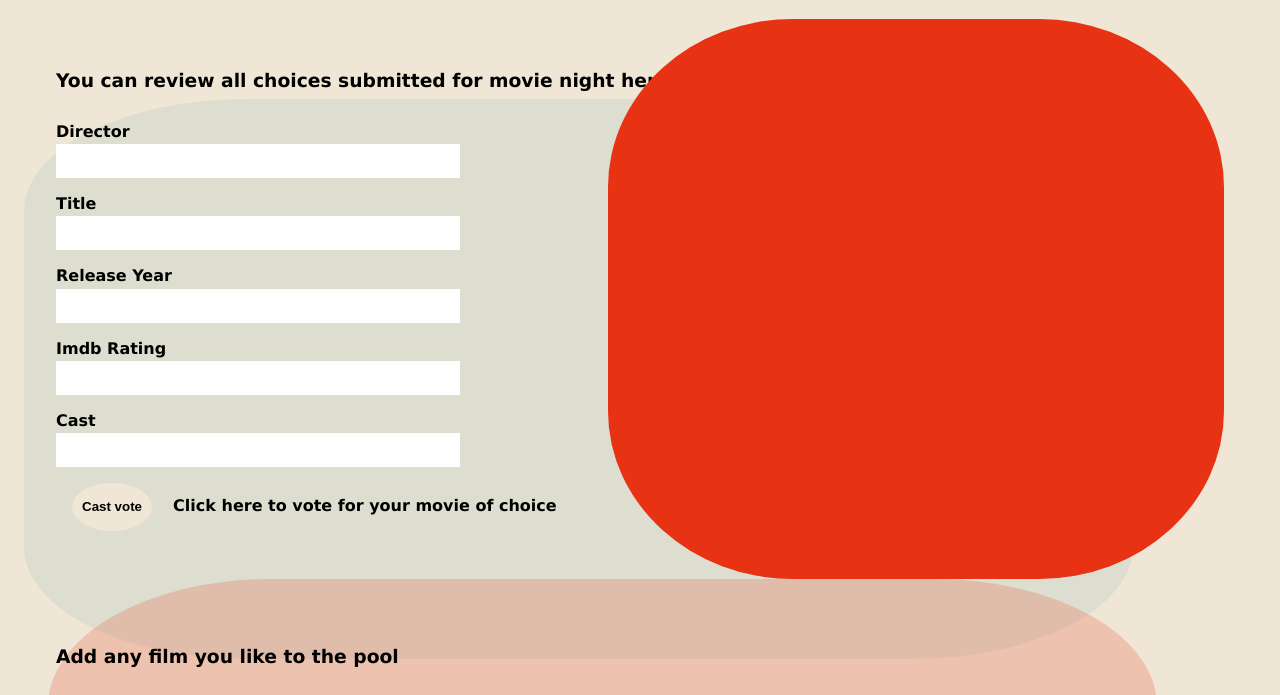
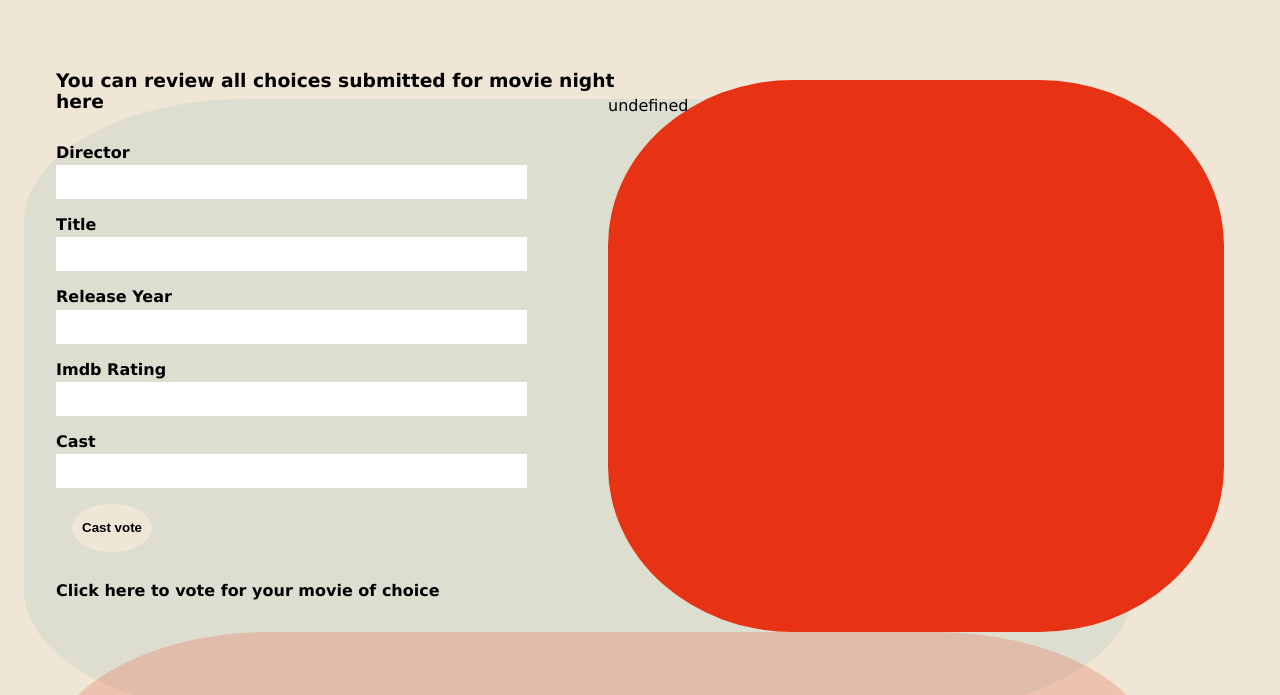
Before and after one commit to camelPhonso/moviedata, a plain HTML site: page index.html in a window 1280 px wide. Both pictures are taken after a click on the button "Cast vote". Shown: the part 62-757 px from the top of the page. Drawn offline with Linux system fonts and the light colour scheme.

Commit message:
added main.js to display and manipulate data

```diff
--- a/index.html
+++ b/index.html
@@ -26,7 +26,7 @@
                 <label for="cast_filter">Cast</label>
                 <input id="cast_filter" type="datalist" class="input"></input>
             </form>
-            <button id="voter" type="button">Cast vote</button>
+            <button id="voter" type="button" onclick="render(movieData)">Cast vote</button>
             <label for="voter">Click here to vote for your movie of choice</label>
             <div id="movie_list"></div>
         </section>
--- a/main.js
+++ b/main.js
@@ -1,5 +1,5 @@
 //local storage with the given data
-const movieData = {
+let movieData = [{
   "The Darjeeling Limited": {
     plot: "A year after their father's funeral, three brothers travel across India by train in an attempt to bond with each other.",
     cast: ["Jason Schwartzman", "Owen Wilson", "Adrien Brody"],
@@ -33,6 +33,26 @@ const movieData = {
     plot: "A writer encounters the owner of an aging high-class hotel, who tells him of his early years serving as a lobby boy in the hotel's glorious years under an exceptional concierge.",
     cast: ["Ralph Fiennes", "F. Murray Abraham", "Mathieu Amalric"],
   },
-}
+}];
+
 
 localStorage.setItem('MovieList', JSON.stringify(movieData));
+
+//global variables
+const display = document.getElementById('movie_list');
+
+
+//display the list in #movie_list
+function render(obj){
+  obj.forEach((o) => {
+    //create a paragraph element and its content at each iteration
+    let par = document.createElement('p');
+    let cont = document.createTextNode(o.runtime);
+
+    //append the paragraph and content to their correct parent
+    display.appendChild(par);
+    par.appendChild(cont);
+  });
+};
+
+console.log(object.keys(movieData));
--- a/styles.css
+++ b/styles.css
@@ -35,16 +35,28 @@ html{
     padding:2rem;
     position:relative;
     margin:1rem;
+    display:grid;
+    grid-template-columns: 1fr 1fr;
 }
 
 #movie_list{
     background:var(--darks);
-    height:100%;
-    width:50%;
+    height:90%;
+    width:100%;
     position:absolute;
     right:2rem;
-    top:0;
+    top:10%;
     border-radius:30%;
+    grid-column:2;
+}
+
+#filter{
+    grid-column:1;
+    width:100%;
+    display:flex;
+    flex-flow:column nowrap;
+    align-items:flex-start;
+    gap:0.2rem;
 }
 
 #selector{
@@ -67,7 +79,7 @@ html{
     margin:1rem;
 }
 
-form{
+#fiddle{
     width:70%;
     display:flex;
     flex-flow:column nowrap;
@@ -78,10 +90,11 @@ form{
 label{
     font-weight:bold;
     margin-top:0.8rem;
+    grid-column:1;
 }
 
 .input{
-    width:25rem;
+    width:80%;
     height:2rem;
     border:none;
 }
@@ -94,6 +107,7 @@ button{
     border:none;
     background:var(--base);
     border-radius:50%;
+    grid-column:1;
 }
 
 button:hover{
```
Lines whose indentation alone changed are shown as unchanged.
